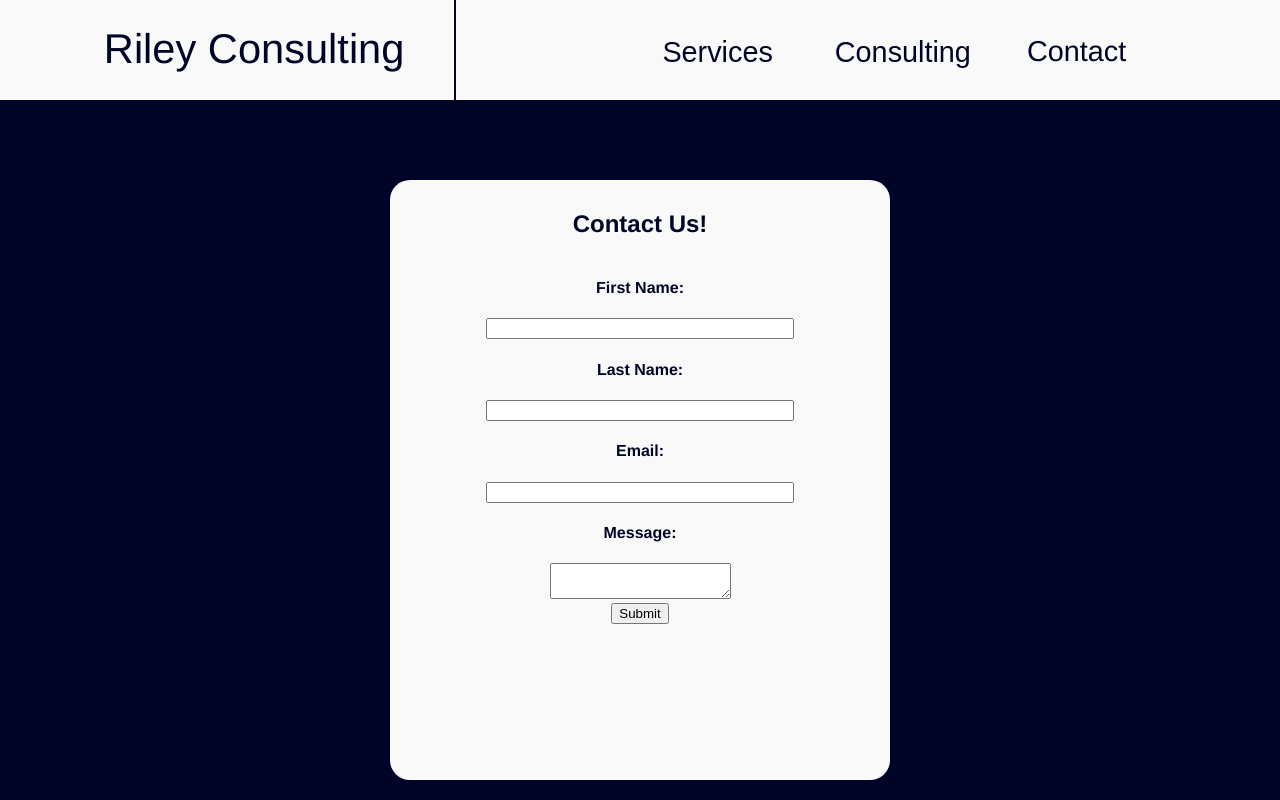
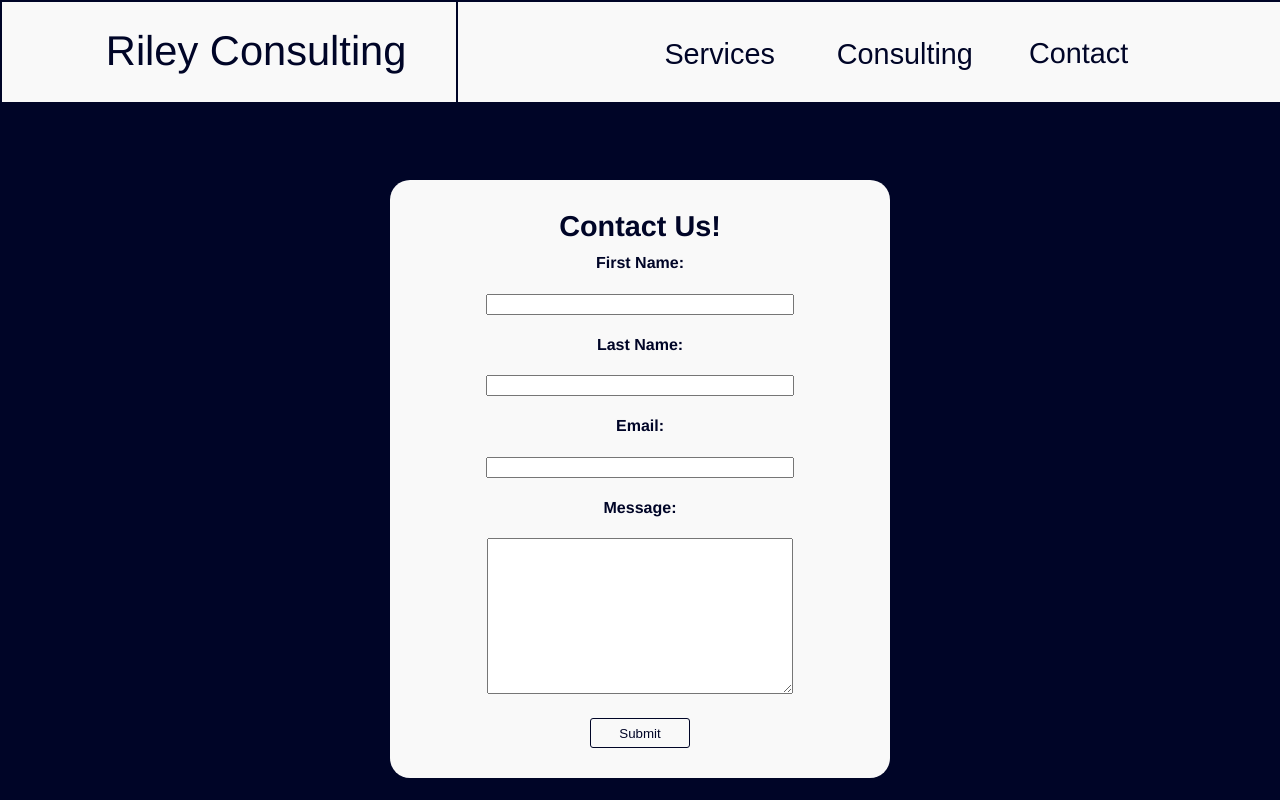
Before and after one commit to patrickriley1/rileyConsulting, a React (Vite) app in the folder react/: page /contact in a window 1280 px wide. Built offline with nearby package versions, Linux system fonts and the light colour scheme.

Commit message:
homepage work

```diff
--- a/react/src/App.css
+++ b/react/src/App.css
@@ -11,6 +11,7 @@
     background-color: var(--color1);
     z-index: 1000;
     margin: 0;
+    border: 2px solid var(--color2);
 }
 
 .title {
@@ -87,15 +88,15 @@
 }
 
 .homeOption {
-    width: 150px;
-    height: 150px;
+    width: 200px;
+    height: 300px;
     display: inline-block;
     color: var(--color2);
     background-color: var(--color1);
     text-align: center;
-    border-radius: 10px;
     transition: all 0.3s ease;
     cursor: pointer;
+    border-radius: 2px;
 }
 
 .homeOption:hover {
--- a/react/src/pages/contact.css
+++ b/react/src/pages/contact.css
@@ -3,15 +3,18 @@
     color: var(--color2);
     text-align: center;
     width: 500px;
-    height: 600px;
+    height: auto;
     background-color: var(--color1);
     border-radius: 20px;
     margin-left: auto;
     margin-right: auto;
+    padding-bottom: 30px;
 }
 
 .contactTitle {
     padding-top: 30px;
+    font-size: 1.8rem;
+    margin-bottom: -10px;
 }
 
 .inputDiv {
@@ -23,3 +26,27 @@
     width: 300px;
     margin: auto;
 }
+
+.contactTextArea {
+    width: 300px;
+    height: 150px;
+    margin: auto;
+}
+
+.contactButton {
+    border-radius: 3px;
+    width: 100px;
+    height: 30px;
+    margin-top: 20px;
+    border: 1px solid var(--color2);
+    background-color: var(--color1);
+    color: var(--color2);
+    transition: all 0.1s ease;
+    cursor: pointer;
+}
+
+.contactButton:active {
+    background-color: var(--color2);
+    color: var(--color1);
+    cursor: pointer;
+}
```
